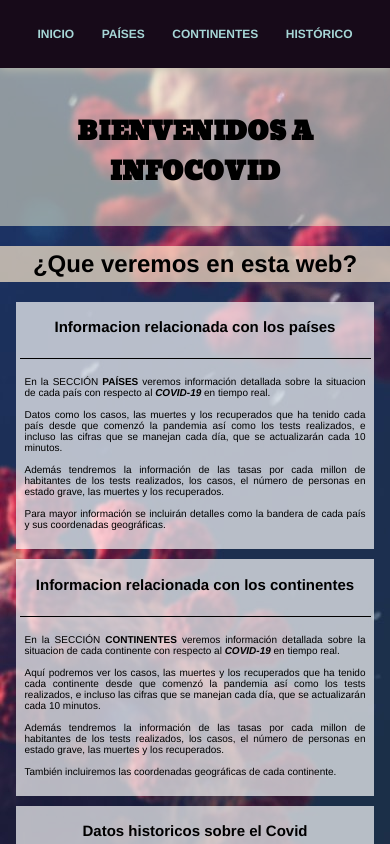
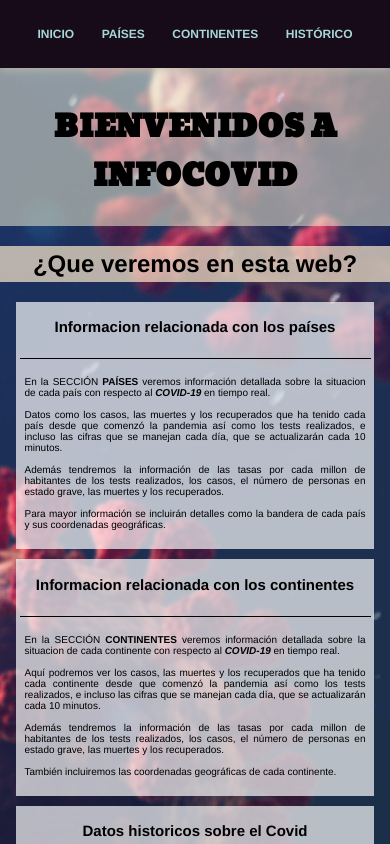
Before and after one commit to jamj2000/disweb, a Svelte app: page / in a window 390 px wide. Shown: the top 844 px of the page. Built offline with nearby package versions, Linux system fonts and the light colour scheme.

Commit message:
Actualizacion Inicio - Bienvenidos en dos lineas

```diff
--- a/src/Inicio.svelte
+++ b/src/Inicio.svelte
@@ -298,8 +298,9 @@
             font-size: small;
         }
     }
-    @media (max-width: 400px) {
+    @media (max-width: 425px) {
         h1{
+            font-size: 30px;
             height: 150px;
         }
 
```
